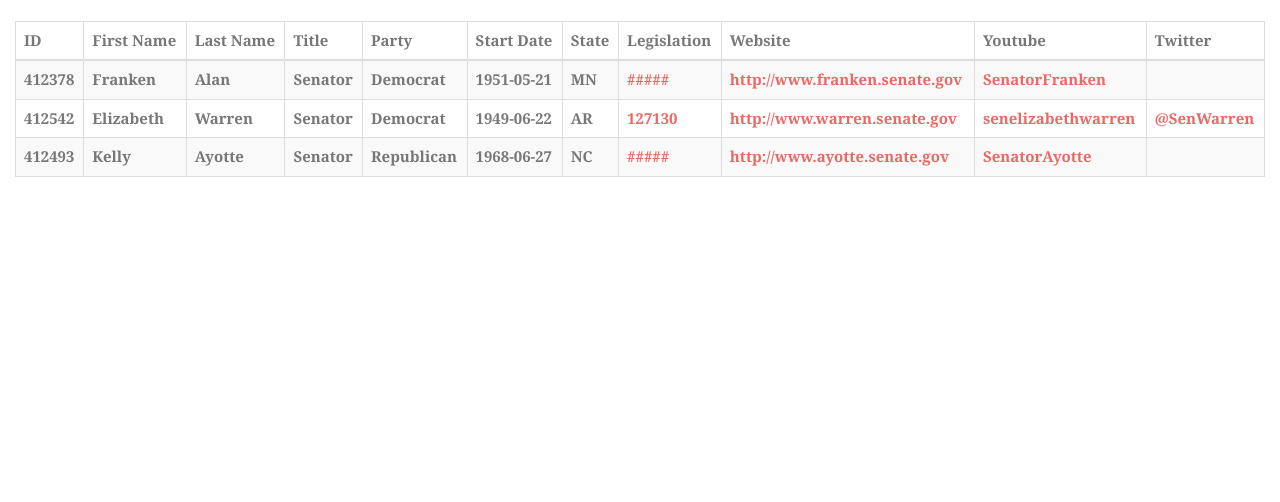
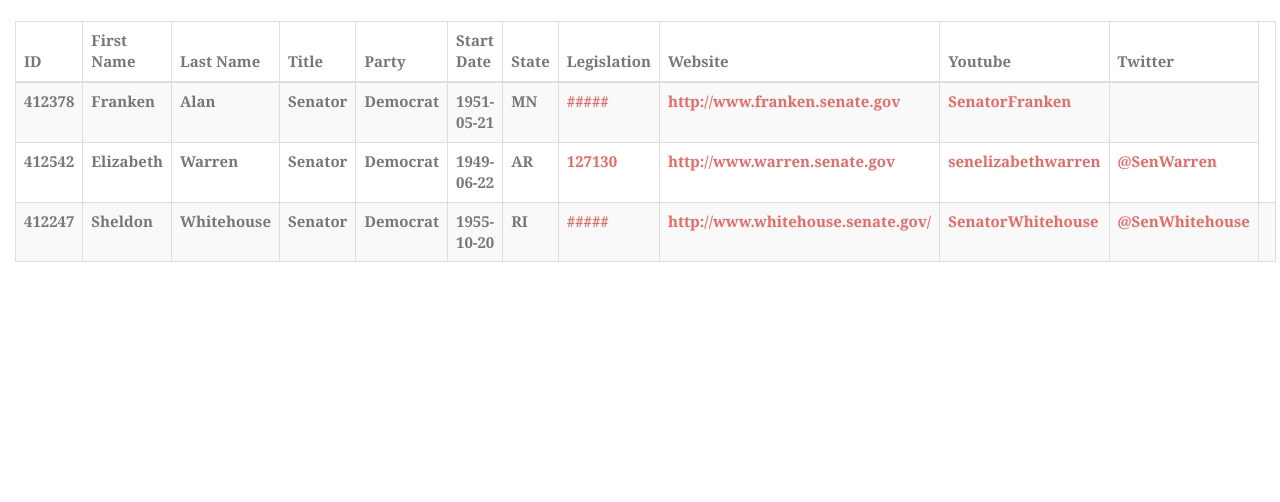
Before and after one commit to eafurlan/cs373-idb, a Flask app: page /people.html in a window 1280 px wide. Shown: the part 62-564 px from the top of the page. Run offline with Flask 2, Linux system fonts and the light colour scheme; lists and menus that the app fills with data are empty; parts of the project's set-up code (start-up, migrations or seed data) failed here and were passed over; some libraries are stand-ins or nearby versions; some web fonts are replaced.

Commit message:
change people and bills; copy pasted clickable js into people.html
now the table elements on the people page go to the person

```diff
--- a/flask/app/templates/people.html
+++ b/flask/app/templates/people.html
@@ -25,7 +25,7 @@
           </tr>
         </thead>
         <tbody>
-          <tr class="clickable-row" data-href="/412378">
+          <tr class="clickable-row" data-href="people/412378">
             <th>412378</th>
             <th>Franken</th>
             <th>Alan</th>
@@ -39,7 +39,7 @@
             <th></th>
           </tr>
 
-          <tr class="clickable-row" data-href="/412542">
+          <tr class="clickable-row" data-href="people/412542">
             <th>412542</th>
             <th>Elizabeth</th>
             <th>Warren</th>
@@ -53,24 +53,32 @@
             <th><a href="http://www.twitter.com/SenWarren">@SenWarren</a></th>
           </tr>
 
-          <tr class="clickable-row" data-href="400054.html#">
-            <th>412493</th>
-            <th>Kelly</th>
-            <th>Ayotte</th>
+          <tr class="clickable-row" data-href="people/400054">
+            <th>412247</th>
+            <th>Sheldon</th>
+            <th>Whitehouse</th>
             <th>Senator</th>
-            <th>Republican</th>
-            <th>1968-06-27</th>
-            <th>NC</th>
+            <th>Democrat</th>
+            <th>1955-10-20</th>
+            <th>RI</th>
             <th><a href="#">#####</a></th>
-            <th><a href="http://www.ayotte.senate.gov">http://www.ayotte.senate.gov</a></th>
-            <th><a href="http://www.youtube.com/SenatorAyotte">SenatorAyotte</a></th>
+            <th><a href="http://www.whitehouse.senate.gov/">http://www.whitehouse.senate.gov/</a></th>
+            <th><a href="http://www.youtube.com/SenatorWhitehouse">SenatorWhitehouse</a></th>
+            <th><a href="http://www.twitter.com/SenWhitehouse">@SenWhitehouse</a></th>
             <th></th>
           </tr>
         </tbody>
       </table>
     </div>
 
-
+    <script type="text/javascript">jQuery(document).ready(function($) {
+    $(".clickable-row").click(function() {
+        window.document.location = $(this).data("href");
+    });
+});</script>
   {% endblock %}
 
+
+
+
 </html>
--- a/flask/app/views.py
+++ b/flask/app/views.py
@@ -8,26 +8,28 @@ people = json.loads(data)
 data1 = open('../bills.txt').read()
 bills = json.loads(data1)
 
+data2 = open('../about.txt').read()
+group = json.loads(data2)
 
 @app.route('/')
-@app.route('/index')
+@app.route('/index/')
 @app.route('/index.html')
 def index():
 	return render_template("index.html")
 
-@app.route('/people')
+@app.route('/people/')
 @app.route('/people.html')
 def people_page():
 
     return render_template("people.html")
 
-@app.route('/about')
+@app.route('/about/')
 @app.route('/about.html')
 def about():
 
-    return render_template("about.html")
+    return render_template("about.html", group=group)
 
-@app.route('/bills')
+@app.route('/bills/')
 @app.route('/bills.html')
 def bills_page():
 
@@ -41,11 +43,11 @@ def render_person1():
 def render_person2():
     return render_template('people_template.html', person=people[1])
 
-@app.route('/people/412493')
+@app.route('/people/412247')
 def render_person3():
     return render_template('people_template.html', person=people[2])
 
-@app.route('/bills/334618')
+@app.route('/bills/343921')
 def render_bill1():
 	return render_template('bills_template.html', bill=bills[0])
 
@@ -53,6 +55,6 @@ def render_bill1():
 def render_bill2():
 	return render_template('bills_template.html', bill=bills[1])
 
-@app.route('/bills/13153')
+@app.route('/bills/343960')
 def render_bill3():
 	return render_template('bills_template.html', bill=bills[2])
--- a/people.txt
+++ b/people.txt
@@ -1 +1 @@
-[{"start_date": "2015-01-06", "photo_link": "https://www.govtrack.us/data/photos/412378-200px.jpeg", "birthday": "1951-05-21", "title": "Senator", "description": "Junior Senator from Minnesota", "firstname": "Alan", "party": "Democrat", "youtube": "SenatorFranken", "state": "MN", "twitter": null, "website": "http://www.franken.senate.gov", "lastname": "Franken", "id": 412378}, {"start_date": "2013-01-03", "photo_link": "https://www.govtrack.us/data/photos/412542-200px.jpeg", "birthday": "1949-06-22", "title": "Senator", "description": "Senior Senator from Massachusetts", "firstname": "Elizabeth", "party": "Democrat", "youtube": "senelizabethwarren", "state": "MA", "twitter": "SenWarren", "website": "http://www.warren.senate.gov", "lastname": "Warren", "id": 412542}, {"start_date": "2011-01-05", "photo_link": "https://www.govtrack.us/data/photos/412493-200px.jpeg", "birthday": "1968-06-27", "title": "Senator", "description": "Junior Senator from New Hampshire", "firstname": "Kelly", "party": "Republican", "youtube": "SenatorAyotte", "state": "NH", "twitter": null, "website": "http://www.ayotte.senate.gov", "lastname": "Ayotte", "id": 412493}]
+[{"party": "Democrat", "twitter": null, "lastname": "Franken", "start_date": "2015-01-06", "firstname": "Alan", "description": "Junior Senator from Minnesota", "birthday": "1951-05-21", "id": 412378, "photo_link": "https://www.govtrack.us/data/photos/412378-200px.jpeg", "title": "Senator", "youtube": "SenatorFranken", "state": "MN", "website": "http://www.franken.senate.gov"}, {"party": "Democrat", "twitter": "SenWarren", "lastname": "Warren", "start_date": "2013-01-03", "firstname": "Elizabeth", "description": "Senior Senator from Massachusetts", "birthday": "1949-06-22", "id": 412542, "photo_link": "https://www.govtrack.us/data/photos/412542-200px.jpeg", "title": "Senator", "youtube": "senelizabethwarren", "state": "MA", "website": "http://www.warren.senate.gov"}, {"party": "Democrat", "twitter": "SenWhitehouse", "lastname": "Whitehouse", "start_date": "2013-01-03", "firstname": "Sheldon", "description": "Junior Senator from Rhode Island", "birthday": "1955-10-20", "id": 412247, "photo_link": "https://www.govtrack.us/data/photos/412247-200px.jpeg", "title": "Senator", "youtube": "SenatorWhitehouse", "state": "RI", "website": "http://www.whitehouse.senate.gov"}]
--- a/pyscraper.py
+++ b/pyscraper.py
@@ -40,7 +40,7 @@ def getPeople():
 
 def getThreePeople():
 
-	p_ids = [412378, 412542, 412493]
+	p_ids = [412378, 412542, 412247]
 
 	global threePpl
 
@@ -96,7 +96,7 @@ def getBills():
 
 def getThreeBills():
 
-	b_ids = [334618, 336967, 13153]
+	b_ids = [343921, 336967, 343960]
 
 	global threeBil
 
```
Also changed, not shown: bills.txt (+1 -1 lines), flask/app/templates/bills_template.html (+6 -1 lines).
